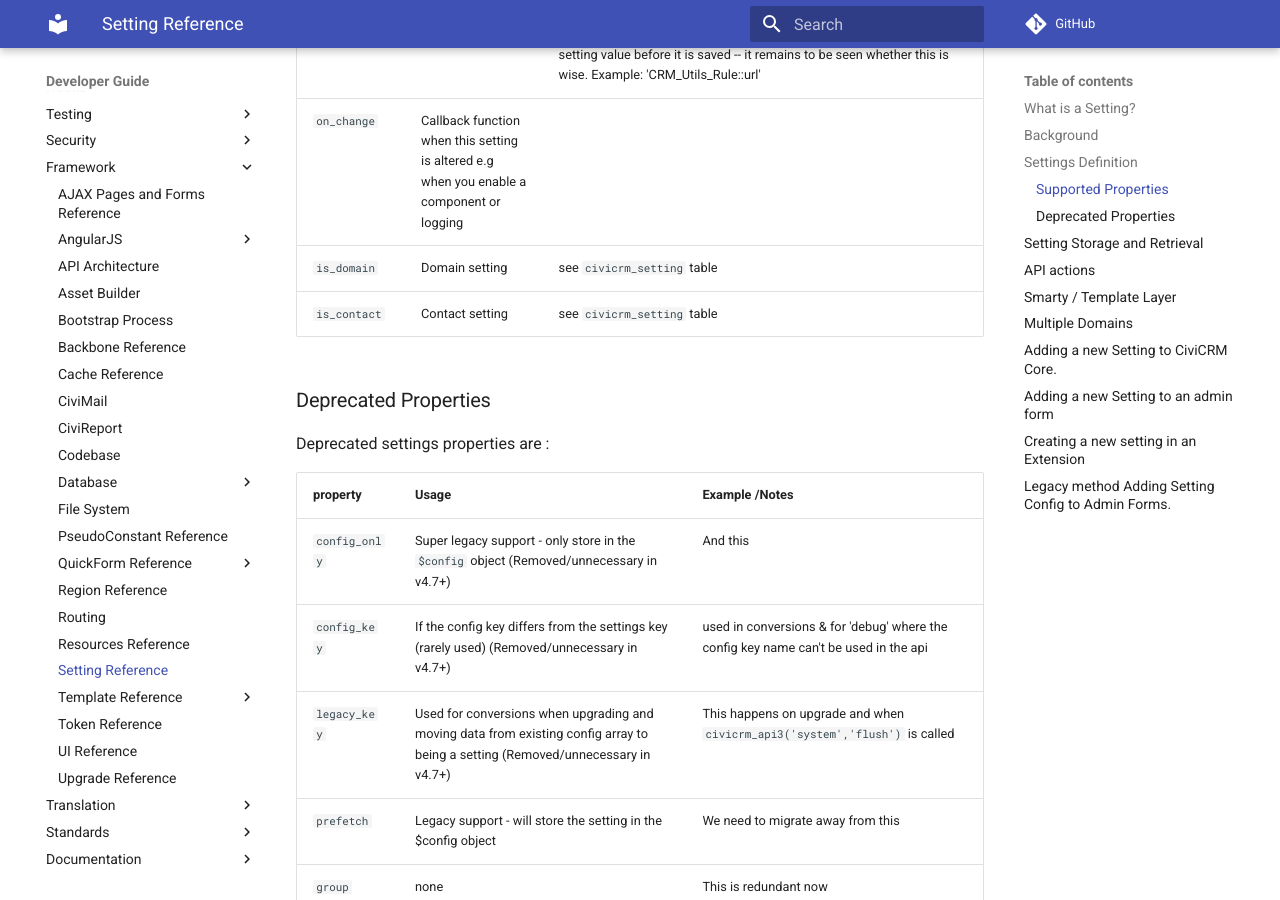
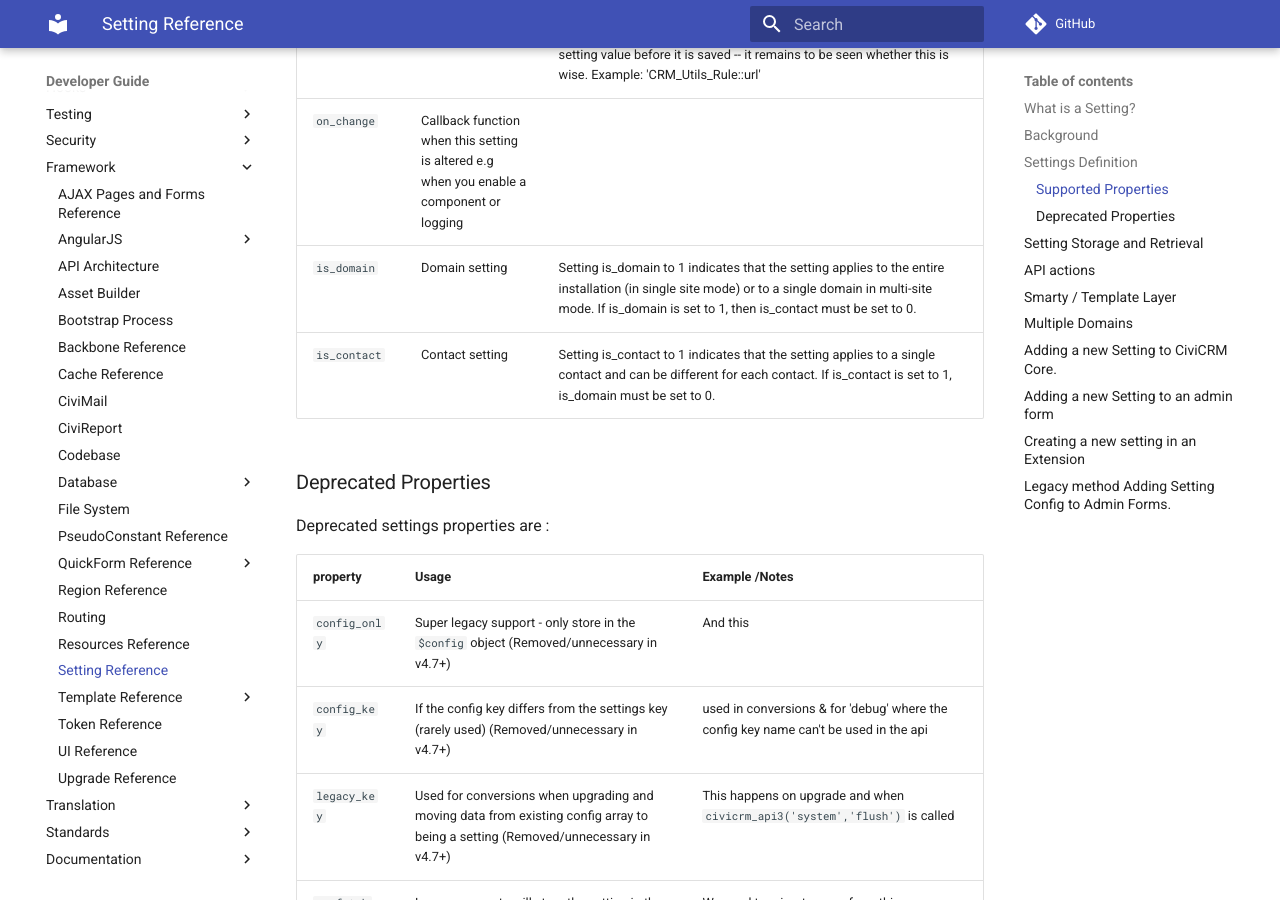
Before and after one commit to civicrm/civicrm-dev-docs, an MkDocs documentation site: the page built from docs/framework/setting.md, in a window 1280 px wide and 900 px high, scrolled down 3374 px. Built offline with MkDocs 1.6.1 and Material for MkDocs 9.7.7, drawn with Linux system fonts in a browser that asks for light colours; comment, search, counter and statistics services are not loaded; old or Windows-style settings are respelled for this version of MkDocs.

Commit message:
clarify meaning of is_contact and is_domain

```diff
--- a/docs/framework/setting.md
+++ b/docs/framework/setting.md
@@ -73,8 +73,8 @@
 | `html_attributes` |  | size, style, class, etc. |
 | `validate_callback` | A string, the name of a callback function to validate the setting value. | The callback is fired whether the setting is updated via admin form or API. The callback should accept the proposed setting value as its only argument. It should return TRUE if the value is valid, otherwise FALSE. In the latter case the API request will fail (`is_error` will be set to 1 in the result). If the callback takes the value by reference, it can modify the setting value before it is saved -- it remains to be seen whether this is wise. Example: 'CRM_Utils_Rule::url' |
 | `on_change` | Callback function when this setting is altered e.g when you enable a component or logging| |
-| `is_domain` | Domain setting| see `civicrm_setting` table |
-| `is_contact` | Contact setting| see `civicrm_setting` table |
+| `is_domain` | Domain setting| Setting is_domain to 1 indicates that the setting applies to the entire installation (in single site mode) or to a single domain in multi-site mode. If is_domain is set to 1, then is_contact must be set to 0. |
+| `is_contact` | Contact setting| Setting is_contact to 1 indicates that the setting applies to a single contact and can be different for each contact. If is_contact is set to 1, is_domain must be set to 0. |
 
 ### Deprecated Properties
 
```
